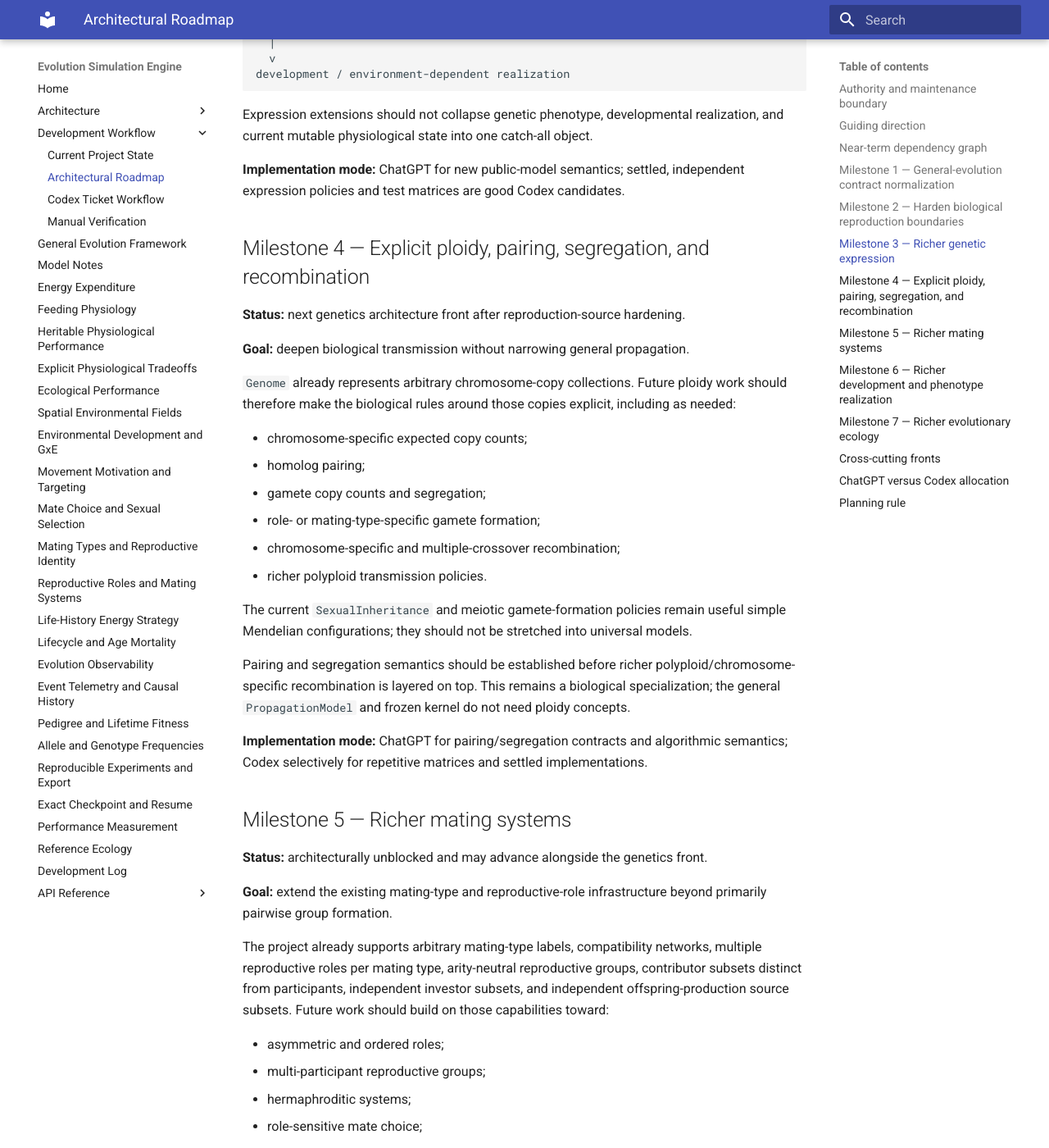
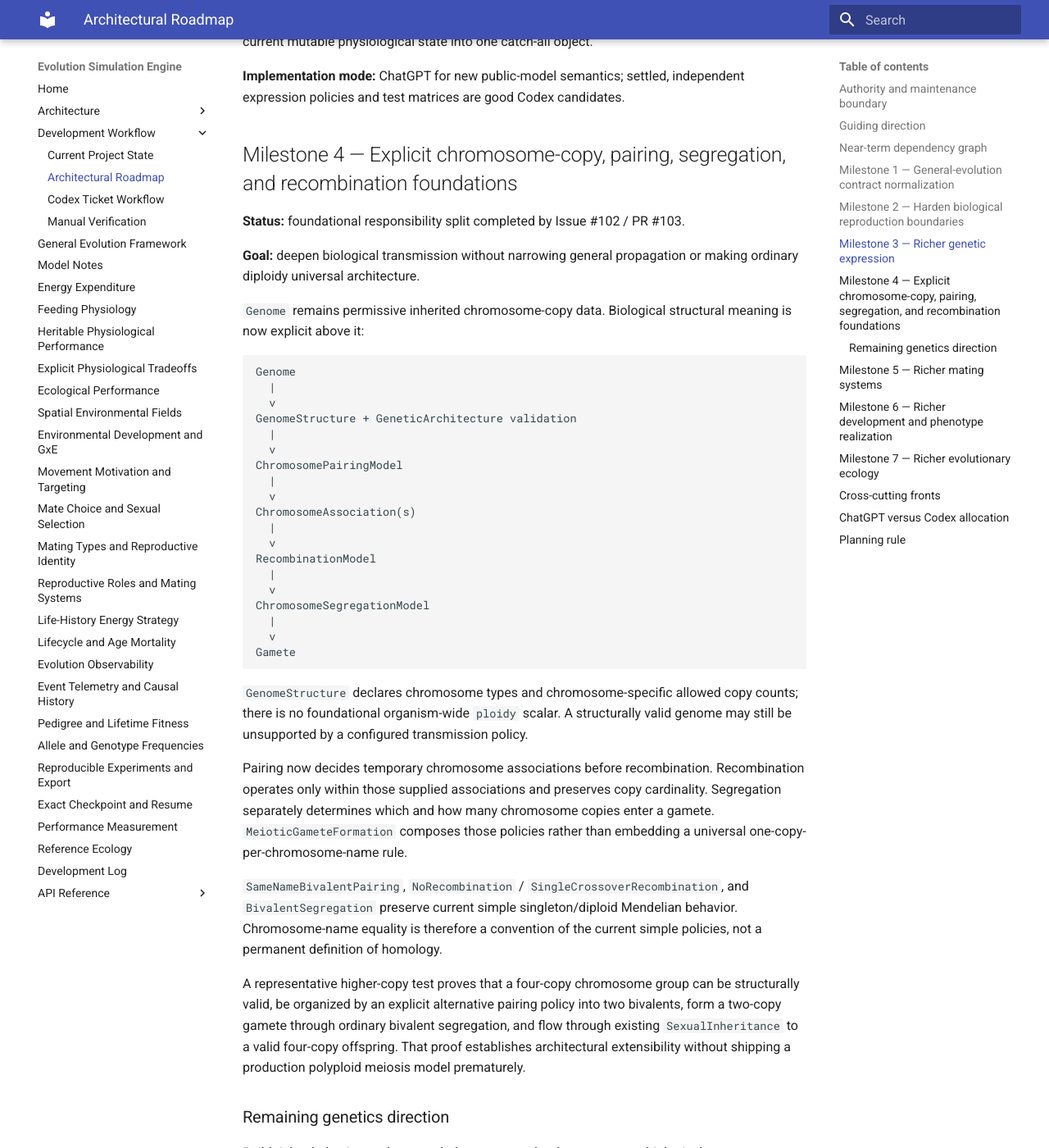
Before and after one commit to abdullahkhan57721/evolution-simulation-engine, an MkDocs documentation site: the page built from docs/development/roadmap.md, in a window 1280 px wide and 1400 px high, scrolled down 4419 px. Shown: the whole window at 82% size. Built offline with MkDocs 1.6.1 and Material for MkDocs 9.7.7, drawn with Linux system fonts in a browser that asks for light colours; some of the changed text lies outside the part shown.

Commit message:
Advance roadmap past chromosome transmission foundation

````diff
--- a/docs/development/roadmap.md
+++ b/docs/development/roadmap.md
@@ -42,29 +42,23 @@ nonbiological evolutionary vertical slice
 transmissible-state contract normalization
         |
         v
-#92
-reproduction arity neutrality
+#92 → #95 → #98/#99
+reproduction boundary hardening
         |
-        v
-#95
-participant / contributor separation
-        |
-        v
-#98
-investment / production-source separation
-        |
-        +-----------------------------+
-        |                             |
-        v                             v
-ploidy / segregation          richer mating systems
-        |                             |
-        v                             |
- richer recombination                 |
-        |                             |
-        +-------------+---------------+
-                      |
-                      v
-            richer evolutionary ecology
+        +--------------------------------+
+        |                                |
+        v                                v
+#102 / #103                     richer mating systems
+chromosome-copy / pairing /             |
+segregation foundation                  |
+        |                                |
+        v                                |
+richer pairing + recombination           |
+        |                                |
+        +---------------+----------------+
+                        |
+                        v
+              richer evolutionary ecology
 ```
 
 Richer genetic-expression and development/G×E models can advance alongside these
@@ -176,8 +170,8 @@ implementation; Codex only for broad mechanical migration after contracts settle
 
 ## Milestone 3 — Richer genetic expression
 
-**Goal:** extend the existing ploidy-aware, multi-locus expression framework with
-additional biological expression policies rather than redesigning general
+**Goal:** extend the existing copy-count-aware, multi-locus expression framework
+with additional biological expression policies rather than redesigning general
 evolution.
 
 The current architecture already supports multi-locus expression and complete
@@ -210,34 +204,85 @@ realization, and current mutable physiological state into one catch-all object.
 **Implementation mode:** ChatGPT for new public-model semantics; settled,
 independent expression policies and test matrices are good Codex candidates.
 
-## Milestone 4 — Explicit ploidy, pairing, segregation, and recombination
+## Milestone 4 — Explicit chromosome-copy, pairing, segregation, and recombination foundations
 
-**Status:** next genetics architecture front after reproduction-source hardening.
+**Status:** foundational responsibility split completed by Issue #102 / PR #103.
 
-**Goal:** deepen biological transmission without narrowing general propagation.
+**Goal:** deepen biological transmission without narrowing general propagation or
+making ordinary diploidy universal architecture.
 
-`Genome` already represents arbitrary chromosome-copy collections. Future ploidy
-work should therefore make the biological rules around those copies explicit,
-including as needed:
+`Genome` remains permissive inherited chromosome-copy data. Biological structural
+meaning is now explicit above it:
 
-- chromosome-specific expected copy counts;
-- homolog pairing;
-- gamete copy counts and segregation;
-- role- or mating-type-specific gamete formation;
+```text
+Genome
+  |
+  v
+GenomeStructure + GeneticArchitecture validation
+  |
+  v
+ChromosomePairingModel
+  |
+  v
+ChromosomeAssociation(s)
+  |
+  v
+RecombinationModel
+  |
+  v
+ChromosomeSegregationModel
+  |
+  v
+Gamete
+```
+
+`GenomeStructure` declares chromosome types and chromosome-specific allowed copy
+counts; there is no foundational organism-wide `ploidy` scalar. A structurally
+valid genome may still be unsupported by a configured transmission policy.
+
+Pairing now decides temporary chromosome associations before recombination.
+Recombination operates only within those supplied associations and preserves copy
+cardinality. Segregation separately determines which and how many chromosome
+copies enter a gamete. `MeioticGameteFormation` composes those policies rather
+than embedding a universal one-copy-per-chromosome-name rule.
+
+`SameNameBivalentPairing`, `NoRecombination` /
+`SingleCrossoverRecombination`, and `BivalentSegregation` preserve current simple
+singleton/diploid Mendelian behavior. Chromosome-name equality is therefore a
+convention of the current simple policies, not a permanent definition of
+homology.
+
+A representative higher-copy test proves that a four-copy chromosome group can
+be structurally valid, be organized by an explicit alternative pairing policy
+into two bivalents, form a two-copy gamete through ordinary bivalent segregation,
+and flow through existing `SexualInheritance` to a valid four-copy offspring.
+That proof establishes architectural extensibility without shipping a production
+polyploid meiosis model prematurely.
+
+### Remaining genetics direction
+
+Build richer behavior on these settled contracts only when a concrete biological
+use case justifies it. Candidate follow-ups include:
+
+- production higher-copy pairing policies, including random or preferential
+  bivalents and eventually multivalents;
+- chromosome-specific pairing behavior;
 - chromosome-specific and multiple-crossover recombination;
-- richer polyploid transmission policies.
+- role-, mating-type-, or lifecycle-sensitive gamete formation where required;
+- more explicit sex-chromosome or homeolog semantics if same-name grouping is no
+  longer sufficient.
 
-The current `SexualInheritance` and meiotic gamete-formation policies remain useful
-simple Mendelian configurations; they should not be stretched into universal
-models.
+Do not add these capabilities merely to enumerate biological possibilities. The
+next genetics milestone should choose a concrete richer recombination/pairing case
+that exercises the new responsibility boundary.
 
-Pairing and segregation semantics should be established before richer
-polyploid/chromosome-specific recombination is layered on top. This remains a
-biological specialization; the general `PropagationModel` and frozen kernel do not
-need ploidy concepts.
+This remains a biological specialization. General `PropagationModel` and the
+frozen kernel do not need chromosome-copy, homolog, meiosis, or segregation
+concepts.
 
-**Implementation mode:** ChatGPT for pairing/segregation contracts and algorithmic
-semantics; Codex selectively for repetitive matrices and settled implementations.
+**Implementation mode:** ChatGPT for new pairing/recombination semantics and public
+contracts; Codex selectively for settled repetitive test matrices or mechanical
+migrations.
 
 ## Milestone 5 — Richer mating systems
 
@@ -291,10 +336,10 @@ and biogeographic structure. Selection should continue to emerge from
 differential persistence and propagation rather than becoming an intrinsic
 generic scalar field.
 
-Critical reproduction-boundary hardening is now complete. Major ecology work no
-longer needs to wait for every future expression, ploidy, recombination, mating,
-or development feature; add those capabilities when concrete ecological or
-biological use cases require them.
+Critical reproduction-boundary and chromosome-transmission-foundation hardening
+are complete. Major ecology work does not need to wait for every future expression,
+recombination, mating, or development feature; add those capabilities when
+concrete ecological or biological use cases require them.
 
 ## Cross-cutting fronts
 
````
